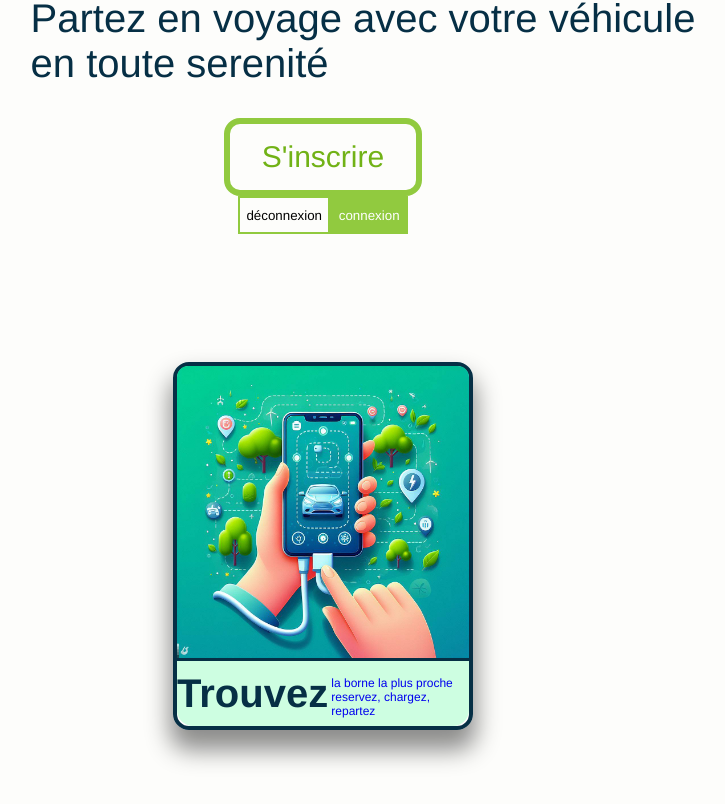
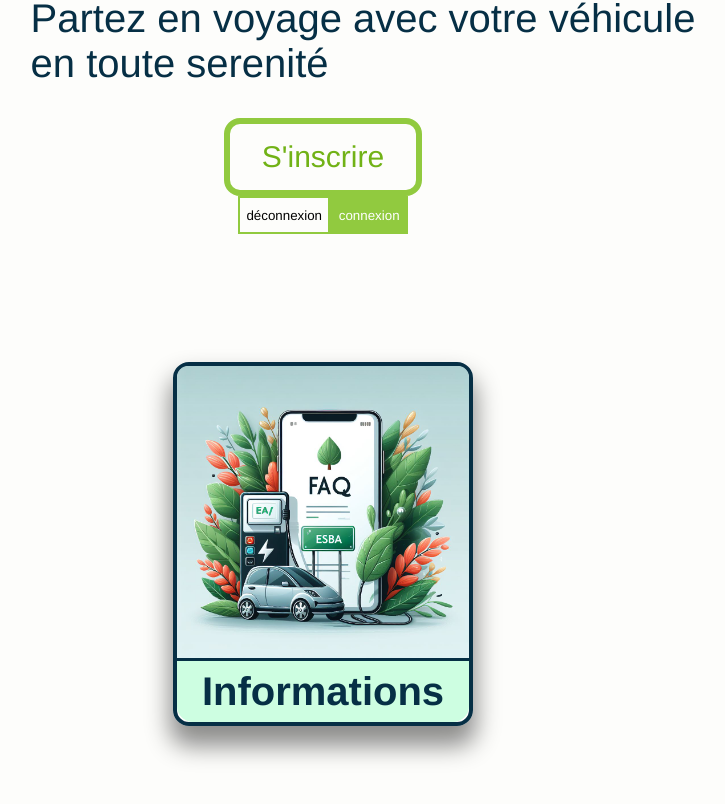
Before and after one commit to vinz-DY/TestGreendrive, a React (Vite) app in the folder frontend/: page / in a window 1280 px wide. Shown: the part 902-1706 px from the top of the page, without its empty margins (317-1042 px from the left). Built offline with nearby package versions, Linux system fonts and the light colour scheme; no server answers.

Commit message:
reorganisation de app suivant la connexion pour affichage des cartes

```diff
--- a/frontend/src/App.jsx
+++ b/frontend/src/App.jsx
@@ -15,11 +15,11 @@ function App() {
     <div className="homeContainer">
       <HeaderHome />
       <div className="menuCardCtn">
+        {connected && connected.connected.role === 0 && (
+          <>
             <Link to="/map">
               <MenuCard />
             </Link>
-        {connected && connected.connected.role === 0 && (
-          <>
             <Link to="/reservation">
               <MenuCardResa
                 title="Réservations"
@@ -27,6 +27,8 @@ function App() {
                 alt="menu des reservations"
               />
             </Link>
+          </>
+        )}
         <Link to="/faq">
           <MenuCardResa
             title="Informations"
@@ -34,8 +36,6 @@ function App() {
             alt="menu informations"
           />
         </Link>
-          </>
-        )}
       </div>
       <Footer />
     </div>
```
Lines whose indentation alone changed are shown as unchanged.
